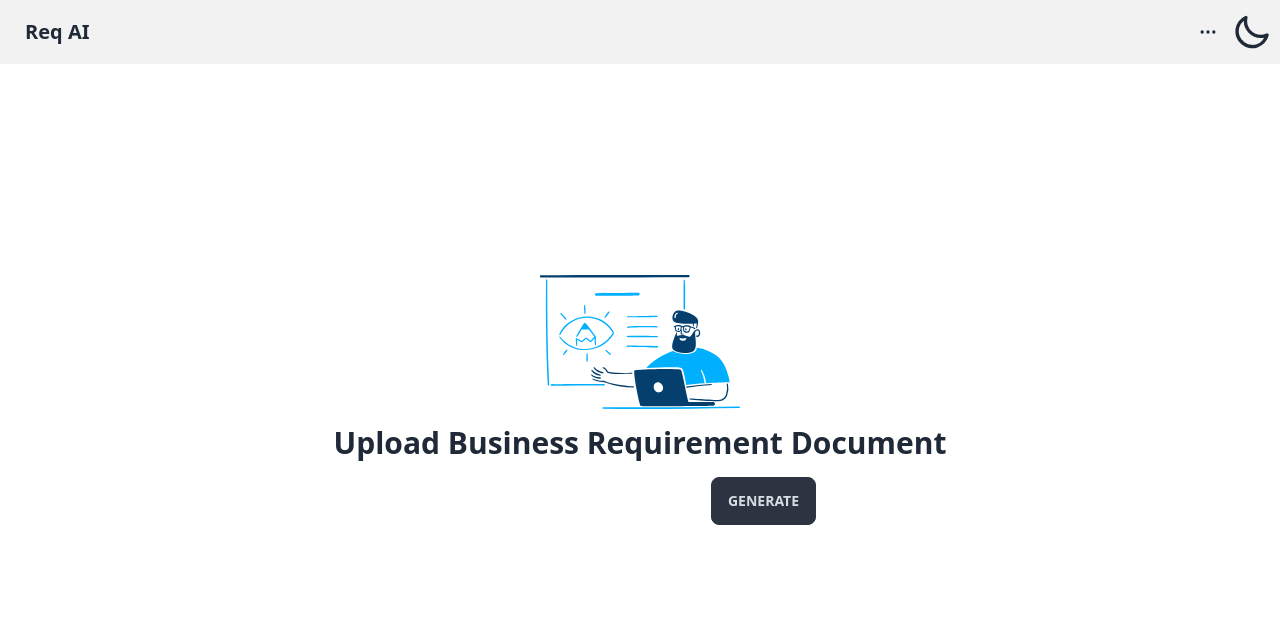
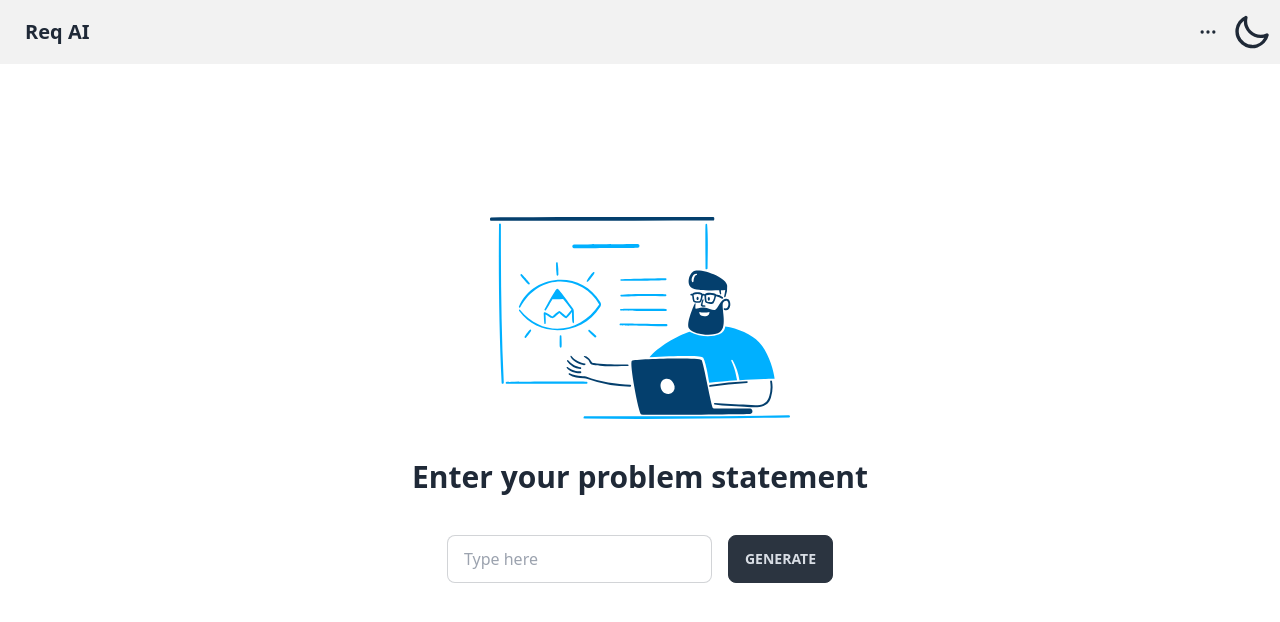
Before and after one commit to adarshajit/ReqAi, a React (Vite) app in the folder client/: page /create/brd in a window 1280 px wide. Shown: the top 622 px of the page. Built offline with nearby package versions, Linux system fonts and the light colour scheme; what @react-pdf/renderer would draw is missing.

Commit message:
feat: add success toaster brd is created

```diff
--- a/client/src/pages/CreateBRD/index.tsx
+++ b/client/src/pages/CreateBRD/index.tsx
@@ -4,6 +4,7 @@ import Spinner from '../../components/Spinner';
 import Create from '../../assets/create.svg';
 import ReactMarkdown from 'react-markdown';
 import { PDFDownloadLink, Page, Text, Document, StyleSheet } from '@react-pdf/renderer';
+import { ToastContainer, toast } from 'react-toastify';
 
 const styles = StyleSheet.create({
   page: {
@@ -39,6 +40,7 @@ const CreateBRD: FC = () => {
       });
 
       setBRD(response.data);
+      toast.success('BRD Generated Successfully');
     } catch (error) {
       console.error('Error creating BRD:', error);
     } finally {
@@ -52,11 +54,20 @@ const CreateBRD: FC = () => {
     return (
       <>
         <div className="hero min-h-screen">
-          <div className="hero-content text-center flex flex-col">
-            <img src={Create} width={200} />
-            <h1 className="text-3xl font-bold">Upload Business Requirement Document</h1>
+          <div className="hero-content text-center flex flex-col gap-10">
+            <img src={Create} width={300} />
+            <h1 className="text-3xl font-bold">Enter your problem statement</h1>
             <form onSubmit={handleSubmit} className="flex gap-4">
-              <input type="text" onChange={handleChange} name="problemStatement" required />
+              <div className="form-control w-full max-w-xs">
+                <input
+                  type="text"
+                  placeholder="Type here"
+                  className="input input-bordered w-full max-w-xs"
+                  onChange={handleChange}
+                  name="problemStatement"
+                  required
+                />
+              </div>
               <button className="btn btn-neutral" type="submit">
                 Generate
               </button>
@@ -69,6 +80,7 @@ const CreateBRD: FC = () => {
   if (BRD)
     return (
       <div className="flex flex-col my-32 gap-20">
+        <ToastContainer />
         <div id="content-to-export">
           <ReactMarkdown children={BRD} className="prose lg:prose-xl" />
         </div>
```
